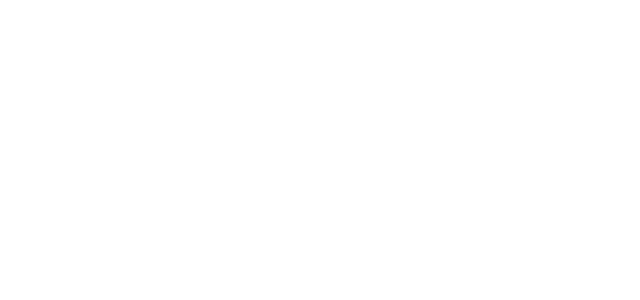
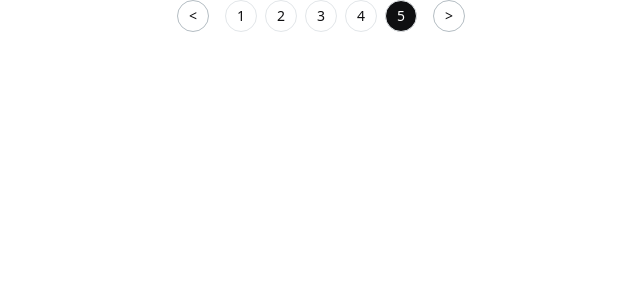
Before and after one commit to fe-may23-dreamTeam/product_catalog_fe, a React (Create React App) app: page / in a window 1280 px wide. Shown: the top 300 px of the page, without its empty margins (319-959 px from the left). Built offline with nearby package versions, Linux system fonts and the light colour scheme; the HTML template or start-up script is replaced by a standard one.

Commit message:
add pagination component

```diff
--- a/package.json
+++ b/package.json
@@ -10,6 +10,7 @@
     "@types/node": "^16.18.46",
     "@types/react": "^18.2.21",
     "@types/react-dom": "^18.2.7",
+    "classnames": "^2.3.2",
     "react": "^18.2.0",
     "react-dom": "^18.2.0",
     "react-scripts": "5.0.1",
--- a/src/App.tsx
+++ b/src/App.tsx
@@ -1,5 +1,16 @@
+import Pagination from './components/Pagination';
+
 const App = () => {
-  return <div></div>;
+  return (
+    <div>
+      <Pagination
+        total={15}
+        perPage={3}
+        currentPage={5}
+        onPageChange={() => {}}
+      />
+    </div>
+  );
 };
 
 export default App;
--- /dev/null
+++ b/src/components/Pagination.tsx
@@ -0,0 +1,101 @@
+/* eslint-disable max-len */
+import { FC } from 'react';
+import classNames from 'classnames';
+
+type Callback = (page: number) => number;
+
+type Props = {
+  total: number,
+  perPage: number,
+  currentPage: number,
+  onPageChange: (page: number | Callback) => void,
+};
+
+const Pagination: FC<Props> = ({
+  total,
+  perPage,
+  currentPage = 1,
+  onPageChange,
+}) => {
+  const totalPages: number = Math.ceil(total / perPage);
+  const pagesArray = Array.from(
+    { length: totalPages },
+    (_value, index) => index + 1,
+  );
+
+  function moveToPreviousPage() {
+    if (currentPage === 1) {
+      return;
+    }
+
+    onPageChange(prevPage => prevPage - 1);
+  }
+
+  function moveToNextPage() {
+    if (currentPage === totalPages) {
+      return;
+    }
+
+    onPageChange(prevPage => prevPage + 1);
+  }
+
+  return (
+    <div className="container flex justify-center mx-auto">
+      <div className="flex gap-x-4">
+        <a
+          className={classNames(
+            ['flex items-center', 'justify-center', 'text-grey_primary', 'border', 'border-grey_icons', 'rounded-full', 'text-sm', 'h-8', 'w-8', 'hover:border-grey_primary', 'focus:border-grey_primary'],
+            {
+              'text-grey_icons': currentPage === 1,
+              '!border-grey_icons': currentPage === 1,
+              'cursor-not-allowed': currentPage === 1,
+            },
+          )}
+          href="#prev"
+          aria-disabled={currentPage === 1}
+          onClick={moveToPreviousPage}
+        >
+          {'<'}
+        </a>
+
+        <ul className="flex gap-x-2">
+          {pagesArray.map((pageNo: number) => (
+            <li key={pageNo}>
+              <a
+                className={classNames(
+                  ['flex items-center', 'justify-center', 'text-grey_primary', 'border', 'border-grey', 'rounded-full', 'text-sm', 'h-8', 'w-8', 'hover:border-grey_primary', 'focus:text-white', 'focus:bg-grey_primary'],
+                  {
+                    'bg-grey_primary': currentPage === pageNo,
+                    '!text-white': currentPage === pageNo,
+                  },
+                )}
+                href={`#${pageNo}`}
+                onClick={() => onPageChange(pageNo)}
+              >
+                {pageNo}
+              </a>
+            </li>
+          ))}
+        </ul>
+
+        <a
+          className={classNames(
+            ['flex items-center', 'justify-center', 'text-grey_primary', 'border', 'border-grey_icons', 'rounded-full', 'text-sm', 'h-8', 'w-8', 'hover:border-grey_primary', 'focus:border-grey_primary'],
+            {
+              'text-grey_icons': currentPage === totalPages,
+              '!border-grey_icons': currentPage === totalPages,
+              'cursor-not-allowed': currentPage === totalPages,
+            },
+          )}
+          href="#next"
+          aria-disabled={currentPage === totalPages}
+          onClick={moveToNextPage}
+        >
+          {'>'}
+        </a>
+      </div>
+    </div>
+  );
+};
+
+export default Pagination;
--- a/tailwind.config.js
+++ b/tailwind.config.js
@@ -2,6 +2,14 @@
 module.exports = {
   content: ['./src/**/*.{html,tsx}'],
   theme: {
+    colors: {
+      'grey': '#e2e6e9',
+      'grey_primary': '#0f0f11',
+      'grey_secondary': '#89939a',
+      'grey_icons': '#b4bdc3',
+      'grey_background': '#fafbfc',
+      'white': '#fff',
+    },
     extend: {},
   },
   plugins: [],
```
Also changed, not shown: 1 other file (tests, documents, lock files or other folders).
